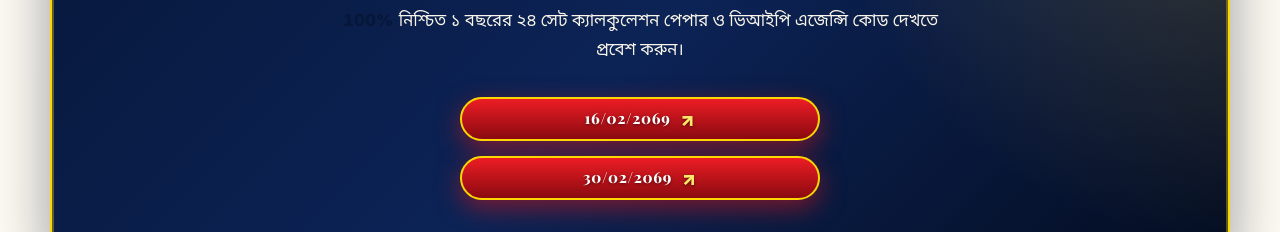
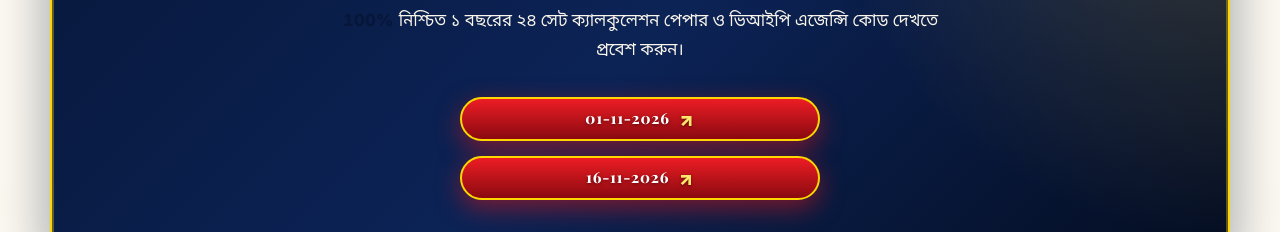
Before and after one commit to Shakhwat-93/lottery, a React (Vite) app: page / in a window 1280 px wide. Shown: the part 7077-7309 px from the top of the page. Built offline with nearby package versions, Linux system fonts and the light colour scheme; a web font is replaced by a local one.

Commit message:
feat(dates): update VIP official draw date buttons to 01-11-2026 and 16-11-2026

```diff
--- a/src/components/GamePanelCta.jsx
+++ b/src/components/GamePanelCta.jsx
@@ -14,23 +14,23 @@ export default function GamePanelCta() {
 
       {/* 2 Vertically Stacked VIP Agency Code Date Buttons */}
       <div className="game-panel-buttons-stack" aria-label="VIP Agency Code Dates">
-        {/* Button 1: 16/02/2069 */}
+        {/* Button 1: 01-11-2026 */}
         <Link
           className="button primary vip-agency-date-btn"
-          to="/vip-agency-code?date=16/02/2069"
-          aria-label="VIP Agency Code Date 16/02/2069"
+          to="/vip-agency-code?date=01-11-2026"
+          aria-label="VIP Agency Code Date 01-11-2026"
         >
-          <span>16/02/2069</span>
+          <span>01-11-2026</span>
           <span className="vip-btn-arrow" aria-hidden="true">↗</span>
         </Link>
 
-        {/* Button 2: 30/02/2069 */}
+        {/* Button 2: 16-11-2026 */}
         <Link
           className="button primary vip-agency-date-btn"
-          to="/vip-agency-code?date=30/02/2069"
-          aria-label="VIP Agency Code Date 30/02/2069"
+          to="/vip-agency-code?date=16-11-2026"
+          aria-label="VIP Agency Code Date 16-11-2026"
         >
-          <span>30/02/2069</span>
+          <span>16-11-2026</span>
           <span className="vip-btn-arrow" aria-hidden="true">↗</span>
         </Link>
       </div>
--- a/src/pages/GamePaperPage.jsx
+++ b/src/pages/GamePaperPage.jsx
@@ -5,11 +5,11 @@ import LogoPageTransition from '../components/LogoPageTransition';
 export default function GamePaperPage() {
   const navigate = useNavigate();
   const [searchParams] = useSearchParams();
-  const dateParam = searchParams.get('date') || '2/12/2069';
+  const dateParam = searchParams.get('date') || '01-11-2026';
   const paperType = searchParams.get('type') || '';
   const [showLogoTransition, setShowLogoTransition] = useState(true);
 
-  const isCalc = paperType === 'calc' || dateParam === '20/21/2069';
+  const isCalc = paperType === 'calc' || dateParam === '16-11-2026' || dateParam === '20/21/2069';
 
   // Escape key listener & Body styling
   useEffect(() => {
--- a/src/pages/ThreeSetGamePage.jsx
+++ b/src/pages/ThreeSetGamePage.jsx
@@ -182,25 +182,25 @@ export default function ThreeSetGamePage() {
 
           {/* THE 2 GLOWING DATE BUTTONS — STRICTLY VERTICAL STACKED (ONE ON TOP, ONE UNDERNEATH), CENTER ALIGNED */}
           <div className="three-set-vertical-dates-container" aria-label="3 Set Game VIP Draw Dates">
-            {/* Date Button 1: 2/12/2069 (Top) */}
+            {/* Date Button 1: 01-11-2026 (Top) */}
             <button
               type="button"
-              className={`button primary vip-agency-date-btn three-set-date-pill ${activeDate === '2/12/2069' ? 'is-active' : ''}`}
-              onClick={() => handleDateClick('2/12/2069', 1)}
-              aria-label="VIP Draw Date 2/12/2069"
+              className={`button primary vip-agency-date-btn three-set-date-pill ${activeDate === '01-11-2026' ? 'is-active' : ''}`}
+              onClick={() => handleDateClick('01-11-2026', 1)}
+              aria-label="VIP Draw Date 01-11-2026"
             >
-              <span>2/12/2069</span>
+              <span>01-11-2026</span>
               <span className="vip-btn-arrow" aria-hidden="true">↗</span>
             </button>
 
-            {/* Date Button 2: 20/21/2069 (Underneath) */}
+            {/* Date Button 2: 16-11-2026 (Underneath) */}
             <button
               type="button"
-              className={`button primary vip-agency-date-btn three-set-date-pill ${activeDate === '20/21/2069' ? 'is-active' : ''}`}
-              onClick={() => handleDateClick('20/21/2069', 2)}
-              aria-label="Special Draw Date 20/21/2069"
+              className={`button primary vip-agency-date-btn three-set-date-pill ${activeDate === '16-11-2026' ? 'is-active' : ''}`}
+              onClick={() => handleDateClick('16-11-2026', 2)}
+              aria-label="Special Draw Date 16-11-2026"
             >
-              <span>20/21/2069</span>
+              <span>16-11-2026</span>
               <span className="vip-btn-arrow" aria-hidden="true">↗</span>
             </button>
           </div>
@@ -255,7 +255,7 @@ export default function ThreeSetGamePage() {
               style={{ textAlign: 'center', background: '#071739', padding: '1rem' }}
             >
               <img
-                src={activeDate === '20/21/2069' ? '/assets/site/3-set-game.jpg' : '/assets/site/game-paper-2-12-2069.jpg'}
+                src={activeDate === '16-11-2026' || activeDate === '20/21/2069' ? '/assets/site/3-set-game.jpg' : '/assets/site/game-paper-2-12-2069.jpg'}
                 alt={`Thailand Official 3 Set Game - Draw Date ${activeDate}`}
                 className="three-set-modal-img"
                 style={{ maxHeight: '80vh', width: 'auto', maxWidth: '100%', objectFit: 'contain', borderRadius: '8px' }}
--- a/src/pages/VipAgencyCodePage.jsx
+++ b/src/pages/VipAgencyCodePage.jsx
@@ -114,7 +114,7 @@ export default function VipAgencyCodePage() {
   const [searchParams] = useSearchParams();
   const dateParam = searchParams.get('date');
   const isLockedForMembership = Boolean(
-    dateParam && (dateParam.startsWith('30') || dateParam.includes('30'))
+    dateParam && (dateParam.startsWith('16') || dateParam.includes('16-11') || dateParam.startsWith('30') || dateParam.includes('30'))
   );
   const [showLogoTransition, setShowLogoTransition] = useState(true);
   const [targetDigits] = useState(['1', '6', '8', '1', '6']);
```
Also changed, not shown: src/pages/HomePage.jsx (+12 -12 lines).
